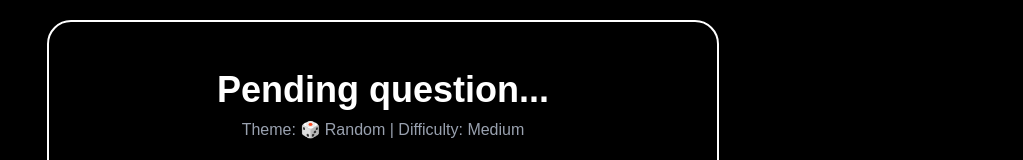
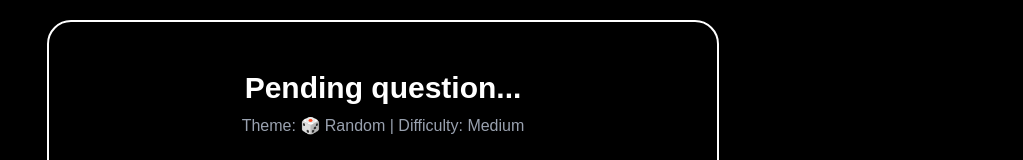
Before and after one commit to Areg472/fun-quiz, a Next.js app: page / in a window 1280 px wide. Shown: the part 396-556 px from the top of the page, without its empty margins (257-1280 px from the left). Built offline with nearby package versions, Linux system fonts and the light colour scheme; no server answers.

Commit message:
better font sizing

```diff
--- a/app/components/aistuff.tsx
+++ b/app/components/aistuff.tsx
@@ -229,7 +229,15 @@ export default function AIStuff() {
 
         <div className="border-2 border-white rounded-3xl p-12 bg-black mt-6">
           <div className="text-center mb-8">
-            <h1 className="text-4xl font-bold text-white mb-2">
+            <h1
+              className={`font-bold text-white mb-2 ${
+                selectedDifficulty === "easy"
+                  ? "text-4xl"
+                  : selectedDifficulty === "medium"
+                    ? "text-3xl"
+                    : "text-2xl"
+              }`}
+            >
               {currentQuestion || "Pending question..."}
             </h1>
             <p className="text-gray-400">
```
